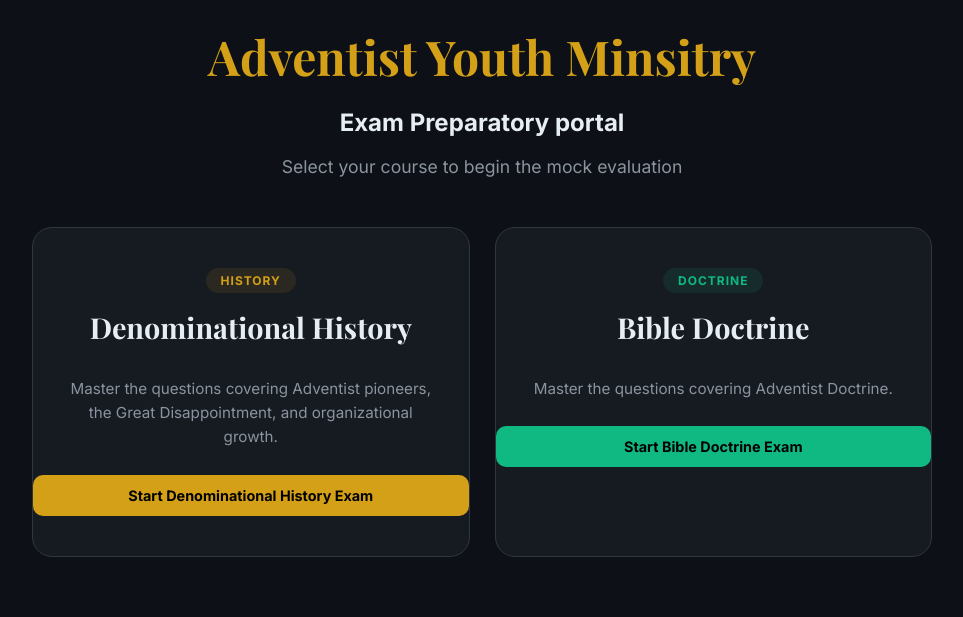
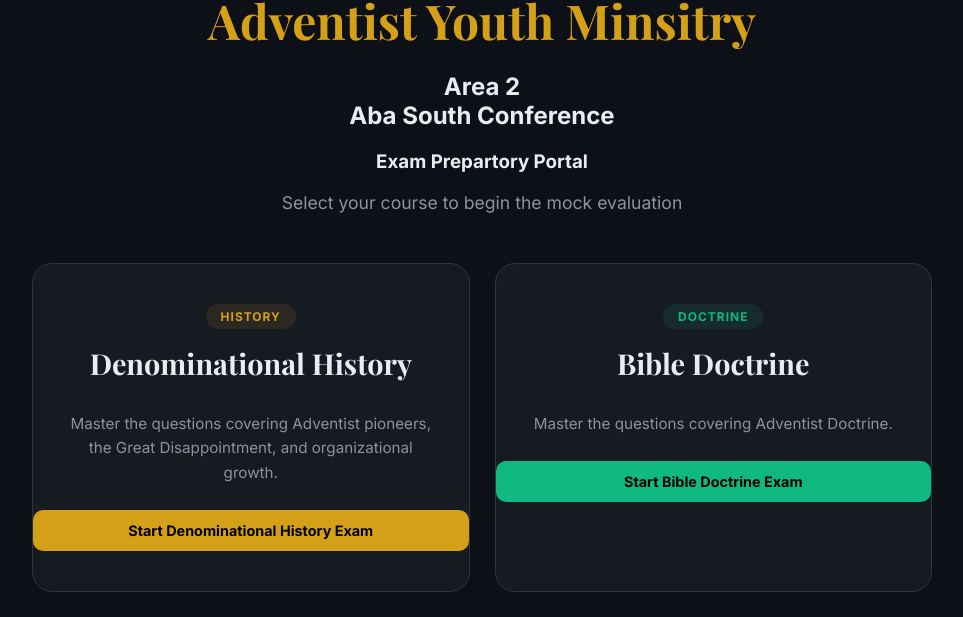
Before and after one commit to Vickywise27/aym, a plain HTML site: page index.html in a window 1280 px wide. Shown: the part 223-840 px from the top of the page, without its empty margins (158-1121 px from the left). Drawn offline with nearby package versions, Linux system fonts and the light colour scheme.

Commit message:
Update index.html

```diff
--- a/index.html
+++ b/index.html
@@ -125,7 +125,8 @@
         <div class="header">
             <img src="favicon.png" alt="Description of image" width="200" height="150">
             <h1>Adventist Youth Minsitry</h1>
-            <h2>Exam Preparatory portal</h2>
+            <h2>Area 2 <br> Aba South Conference</h2>
+            <h3> Exam Prepartory Portal</h3>
             <p>Select your course to begin the mock evaluation</p>
         </div>
 
```
